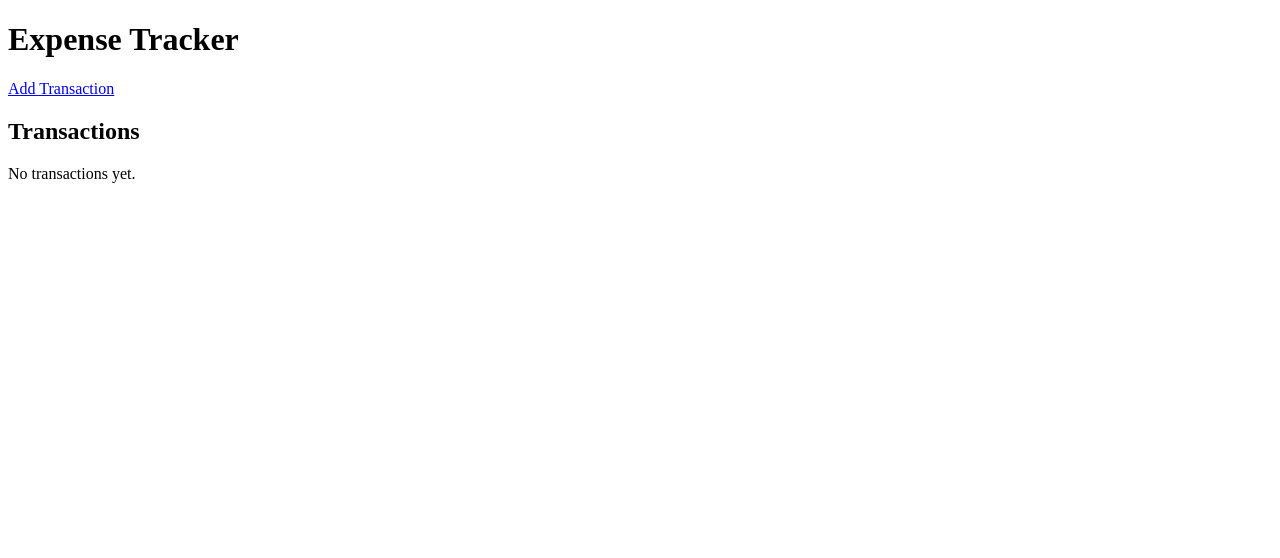
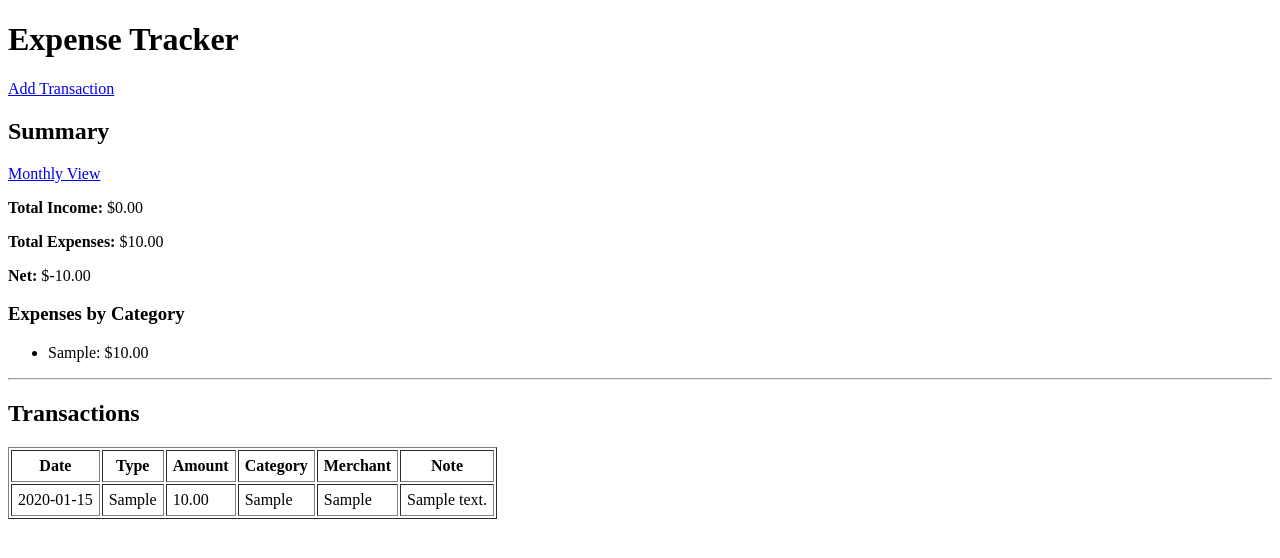
Before and after one commit to andujp/expense_tracker_web, a Flask app: page / in a window 1280 px wide. Shown: the top 558 px of the page. Run offline with Flask 3, Linux system fonts and the light colour scheme; tables that the repository leaves empty hold one stand-in row (values such as "Sample post").

Commit message:
Monthly View
Added monthly view and month detail pages

```diff
--- a/app.py
+++ b/app.py
@@ -1,6 +1,7 @@
-from flask import Flask, render_template, request, redirect
+from flask import Flask, render_template, request, redirect, url_for
 import sqlite3
 from pathlib import Path
+from datetime import datetime
 
 app = Flask(__name__)
 
@@ -36,8 +37,32 @@ def home():
     rows = conn.execute(
         "SELECT * FROM transactions ORDER BY date DESC, id DESC"
     ).fetchall()
+
+    total_income = 0.0
+    total_expense = 0.0
+    by_category = {}
+
+    for r in rows:
+        amt = float(r["amount"])
+        if r["ttype"] == "income":
+            total_income += amt
+        else:
+            total_expense += amt
+            cat = r["category"]
+            by_category[cat] = by_category.get(cat, 0.0) + amt
+
     conn.close()
-    return render_template("index.html", rows=rows)
+
+    net = total_income - total_expense
+
+    return render_template(
+        "index.html",
+        rows=rows,
+        total_income=total_income,
+        total_expense=total_expense,
+        net=net,
+        by_category=by_category
+    )
 
 @app.route("/add", methods=["GET", "POST"])
 def add():
@@ -64,6 +89,93 @@ def add():
 
     return render_template("add.html")
 
+@app.route("/months")
+def months():
+    conn = get_db()
+    rows = conn.execute("""
+        SELECT
+            substr(date, 1, 7) AS yyyy_mm,
+            COALESCE(SUM(CASE WHEN ttype='income' THEN amount ELSE 0 END), 0) AS income,
+            COALESCE(SUM(CASE WHEN ttype='expense' THEN amount ELSE 0 END), 0) AS expense
+        FROM transactions
+        GROUP BY substr(date, 1, 7)
+        ORDER BY yyyy_mm DESC
+    """).fetchall()
+    conn.close()
+
+    return render_template("months.html", rows=rows)
+
+
+@app.route("/month/<yyyy_mm>")
+def month_view(yyyy_mm):
+    year, month = map(int, yyyy_mm.split("-"))
+    start = f"{year:04d}-{month:02d}-01"
+    if month == 12:
+        end = f"{year+1:04d}-01-01"
+    else:
+        end = f"{year:04d}-{month+1:02d}-01"
+
+    conn = get_db()
+
+    tx = conn.execute("""
+        SELECT * FROM transactions
+        WHERE date >= ? AND date < ?
+        ORDER BY date DESC, id DESC
+    """, (start, end)).fetchall()
+
+    total_income = conn.execute("""
+        SELECT COALESCE(SUM(amount), 0) AS s
+        FROM transactions
+        WHERE date >= ? AND date < ? AND ttype='income'
+    """, (start, end)).fetchone()["s"]
+
+    total_expense = conn.execute("""
+        SELECT COALESCE(SUM(amount), 0) AS s
+        FROM transactions
+        WHERE date >= ? AND date < ? AND ttype='expense'
+    """, (start, end)).fetchone()["s"]
+
+    by_category_rows = conn.execute("""
+        SELECT category, COALESCE(SUM(amount), 0) AS total
+        FROM transactions
+        WHERE date >= ? AND date < ? AND ttype='expense'
+        GROUP BY category
+        ORDER BY total DESC
+    """, (start, end)).fetchall()
+
+    conn.close()
+
+    net = float(total_income) - float(total_expense)
+
+    # prev/next month links
+    if month == 1:
+        prev_month = f"{year-1:04d}-12"
+    else:
+        prev_month = f"{year:04d}-{month-1:02d}"
+
+    if month == 12:
+        next_month = f"{year+1:04d}-01"
+    else:
+        next_month = f"{year:04d}-{month+1:02d}"
+
+    # chart data (optional, for later)
+    chart_labels = [r["category"] for r in by_category_rows]
+    chart_values = [float(r["total"]) for r in by_category_rows]
+
+    return render_template(
+        "month.html",
+        yyyy_mm=yyyy_mm,
+        tx=tx,
+        total_income=total_income,
+        total_expense=total_expense,
+        net=net,
+        by_category_rows=by_category_rows,
+        prev_month=prev_month,
+        next_month=next_month,
+        chart_labels=chart_labels,
+        chart_values=chart_values
+    )
+
 
 if __name__ == "__main__":
     init_db()
--- a/templates/index.html
+++ b/templates/index.html
@@ -6,17 +6,51 @@
 </head>
 <body>
   <h1>Expense Tracker</h1>
+  <a href="/add">Add Transaction</a>
 
-  <a href="/add">Add Transaction</a>
+
+<h2>Summary</h2>
+<p><a href="{{ url_for('months') }}">Monthly View</a></p>
+<p><strong>Total Income:</strong> ${{ "%.2f"|format(total_income) }}</p>
+<p><strong>Total Expenses:</strong> ${{ "%.2f"|format(total_expense) }}</p>
+<p><strong>Net:</strong> ${{ "%.2f"|format(net) }}</p>
+
+<h3>Expenses by Category</h3>
+{% if by_category %}
+  <ul>
+    {% for cat, amt in by_category.items() %}
+      <li>{{ cat }}: ${{ "%.2f"|format(amt) }}</li>
+    {% endfor %}
+  </ul>
+{% else %}
+  <p>No expense categories yet.</p>
+{% endif %}
+<hr>
 
   <h2>Transactions</h2>
 
-  {% if transactions %}
-    <ul>
-      {% for t in transactions %}
-        <li>${{ t.amount }} — {{ t.category }}</li>
+  {% if rows %}
+    <table border="1" cellpadding="6">
+      <tr>
+        <th>Date</th>
+        <th>Type</th>
+        <th>Amount</th>
+        <th>Category</th>
+        <th>Merchant</th>
+        <th>Note</th>
+      </tr>
+
+      {% for r in rows %}
+      <tr>
+        <td>{{ r["date"] }}</td>
+        <td>{{ r["ttype"] }}</td>
+        <td>{{ "%.2f"|format(r["amount"]) }}</td>
+        <td>{{ r["category"] }}</td>
+        <td>{{ r["merchant"] or "" }}</td>
+        <td>{{ r["note"] or "" }}</td>
+      </tr>
       {% endfor %}
-    </ul>
+    </table>
   {% else %}
     <p>No transactions yet.</p>
   {% endif %}
```
Also changed, not shown: templates/month.html (added), templates/months.html (added).
